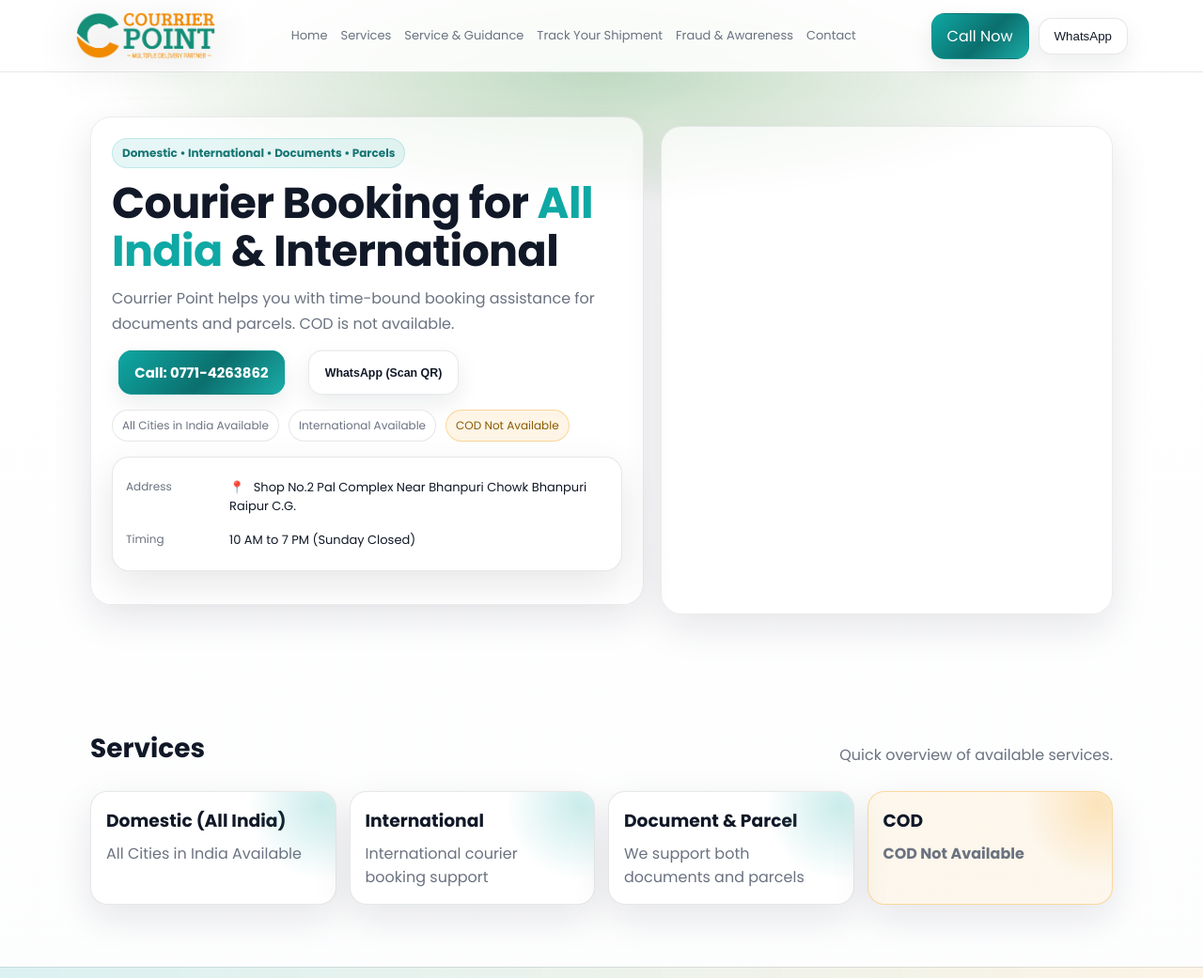
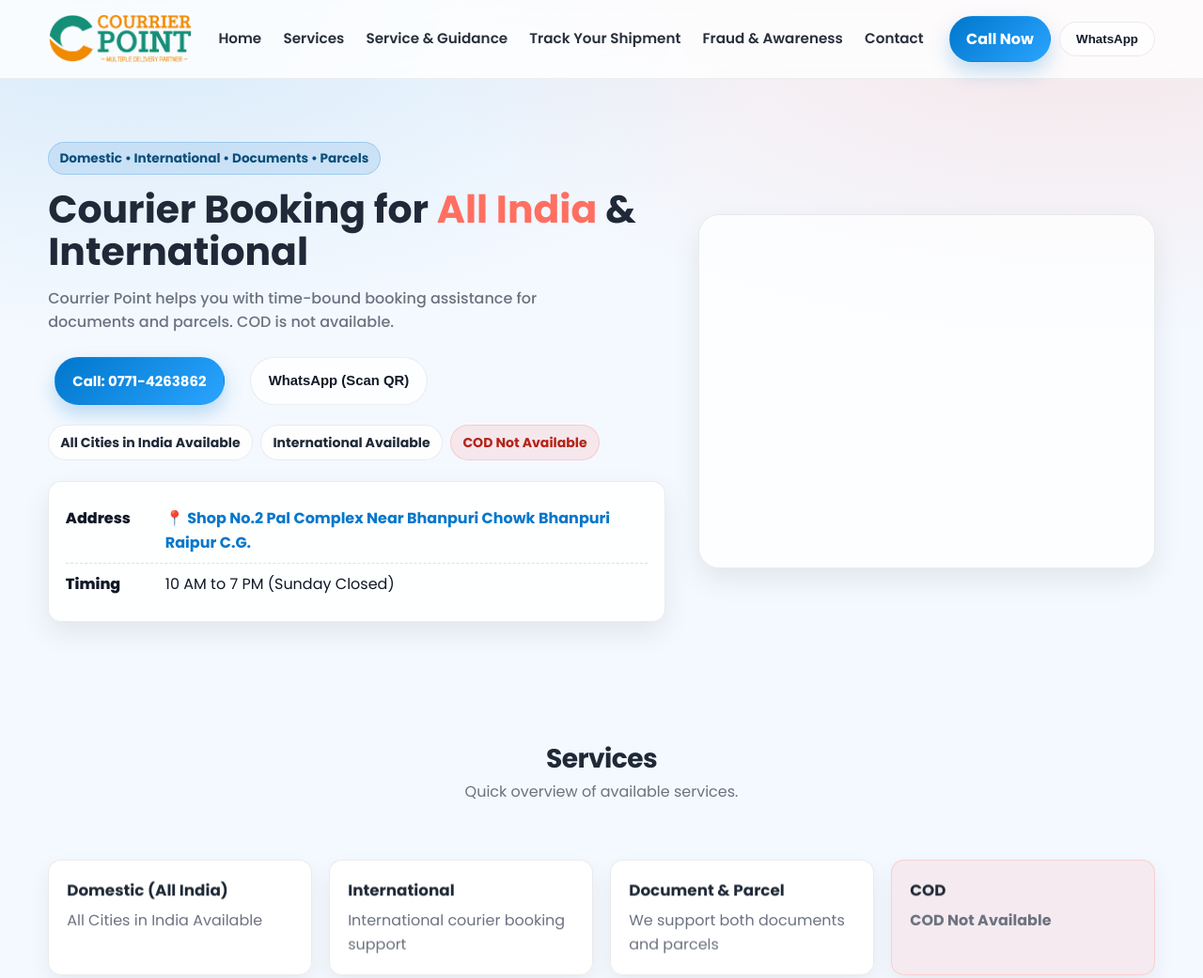
Before and after one commit to ss99227-design/courrier-point, a plain HTML site: page index.html in a window 1280 px wide. Shown: the top 1041 px of the page at 94% size. Drawn offline with nearby package versions, Linux system fonts and the light colour scheme; no server answers.

Commit message:
styles.css

```diff
--- a/styles.css
+++ b/styles.css
@@ -1,365 +1,463 @@
+/*─────────────────────────────────────
+  Reset + Variables
+─────────────────────────────────────*/
+*,
+*::before,
+*::after { margin: 0; padding: 0; box-sizing: border-box; }
+
 :root{
-  --teal:#0FA8A4;
-  --teal-dark:#0B6F6D;
-  --orange:#F59E0B;
-
-  --bg:#F7F9FC;
-  --text:#111827;
-  --muted:#6B7280;
-
-  --card:#FFFFFF;
-  --border:rgba(17,24,39,.10);
-  --shadow:0 14px 40px rgba(17,24,39,.10);
+  --primary:#0077cc;
+  --accent:#ff6f61;
+  --text:#1f2937;
+  --muted:#6b7280;
+  --bg:#f4f9ff;
+  --card:#ffffff;
+  --border:rgba(0,0,0,0.08);
+  --shadow:0 12px 30px rgba(0,0,0,0.08);
+  --radius:14px;
+  --radius-sm:10px;
+  --ease:cubic-bezier(.2,.9,.2,1);
 }
 
-*{box-sizing:border-box}
-html{scroll-behavior:smooth}
+html{ scroll-behavior:smooth; }
 body{
-  margin:0;
-  font-family:Poppins, system-ui, -apple-system, Segoe UI, Roboto, Arial, sans-serif;
-  color:var(--text);
-  background:linear-gradient(180deg, #fff, var(--bg));
+  font-family:'Poppins',system-ui,-apple-system,Segoe UI,Roboto,Arial,sans-serif;
+  background: radial-gradient(1200px 600px at 10% 0%, rgba(0,119,204,0.12), transparent 60%),
+              radial-gradient(1200px 600px at 90% 0%, rgba(255,111,97,0.14), transparent 60%),
+              var(--bg);
+  color: var(--text);
+  line-height:1.6;
+  overflow-x:hidden;
 }
 
-.container{max-width:1120px;margin:0 auto;padding:0 16px}
-.section{padding:66px 0}
-.section--soft{background:rgba(15,168,164,.06)}
-.section--inner{padding:0;margin-top:24px}
+.container{ width: min(1200px, 92%); margin: 0 auto; }
+a{ color: inherit; text-decoration:none; }
+ul{ padding-left: 1.1rem; }
+.u-accent{ color: var(--accent); }
 
-h1{
-  font-size:46px;
-  line-height:1.1;
-  letter-spacing:-.6px;
-  margin:0 0 12px;
+/*─────────────────────────────────────
+  Header / Nav
+─────────────────────────────────────*/
+.header{
+  position: sticky;
+  top: 0;
+  z-index: 50;
+  background: rgba(255,255,255,0.82);
+  backdrop-filter: blur(10px);
+  -webkit-backdrop-filter: blur(10px);
+  border-bottom: 1px solid rgba(0,0,0,0.06);
 }
-h2{font-size:28px;margin:0 0 10px}
-h3{margin:18px 0 8px}
-h4{margin:16px 0 8px}
-p{margin:0 0 12px}
+
+.header__inner{
+  display:flex;
+  align-items:center;
+  justify-content:space-between;
+  padding: .9rem 0;
+  gap: 1rem;
+}
+
+.brand__logo--big{ height: 54px; width:auto; display:block; }
+
+.nav{
+  display:flex;
+  gap: 1.05rem;
+  flex-wrap: wrap;
+  justify-content: center;
+}
+.nav a{
+  font-weight:600;
+  font-size: .95rem;
+  color: #111827;
+  opacity: .9;
+  position: relative;
+  padding: .35rem .2rem;
+}
+.nav a::after{
+  content:"";
+  position:absolute;
+  left:0; bottom:0;
+  width:0%;
+  height:2px;
+  background: linear-gradient(90deg, var(--accent), var(--primary));
+  transition: width .25s var(--ease);
+}
+.nav a:hover::after{ width:100%; }
+
+.header__cta{ display:flex; gap:.6rem; align-items:center; }
+
+/*─────────────────────────────────────
+  Buttons
+─────────────────────────────────────*/
+.btn{
+  display:inline-flex;
+  align-items:center;
+  justify-content:center;
+  gap:.45rem;
+  padding:.65rem 1.05rem;
+  border-radius: 999px;
+  font-weight:700;
+  border: 1px solid transparent;
+  cursor:pointer;
+  transition: transform .15s var(--ease), box-shadow .2s var(--ease), background .2s var(--ease), color .2s var(--ease);
+  user-select:none;
+  white-space:nowrap;
+}
+.btn:active{ transform: translateY(1px); }
+
+.btn--primary{
+  background: linear-gradient(135deg, var(--primary), #2aa4ff);
+  color:#fff;
+  box-shadow: 0 10px 22px rgba(0,119,204,0.25);
+}
+.btn--primary:hover{ box-shadow: 0 14px 30px rgba(0,119,204,0.32); }
+
+.btn--ghost{
+  background: rgba(255,255,255,0.75);
+  border-color: var(--border);
+  color:#111827;
+}
+.btn--ghost:hover{
+  background:#111827;
+  color:#fff;
+  box-shadow: 0 14px 30px rgba(17,24,39,0.18);
+}
+
+.btn--lg{ padding:.85rem 1.25rem; font-size:1rem; }
+
+/*─────────────────────────────────────
+  Sections
+─────────────────────────────────────*/
+.section{ padding: 4.5rem 0; }
+.section--home{ padding: 4.2rem 0 3.2rem; }
+.section--soft{ background: rgba(255,255,255,0.45); }
+.section--ribbon{
+  background: linear-gradient(135deg, rgba(0,119,204,0.10), rgba(255,111,97,0.10));
+  border-top: 1px solid rgba(0,0,0,0.05);
+  border-bottom: 1px solid rgba(0,0,0,0.05);
+}
+
+/*─────────────────────────────────────
+  Home Layout
+─────────────────────────────────────*/
+.homeGrid{
+  display:grid;
+  grid-template-columns: 1.15fr .85fr;
+  gap: 2.2rem;
+  align-items:center;
+}
+
+.hero__badge{
+  display:inline-flex;
+  background: rgba(0,119,204,0.12);
+  border: 1px solid rgba(0,119,204,0.22);
+  color:#0b4e7a;
+  padding:.35rem .7rem;
+  border-radius: 999px;
+  font-weight:700;
+  font-size:.85rem;
+}
+
+.hero h1{
+  font-size: clamp(2rem, 3.2vw, 3.1rem);
+  line-height: 1.1;
+  margin-top: .9rem;
+}
 
 .lead{
-  color:var(--muted);
-  font-size:16px;
-  line-height:1.7;
-  max-width:760px;
-}
-.muted{color:var(--muted)}
-.u-accent{color:var(--teal)}
-
-.header{
-  position:fixed;left:0;right:0;top:0;
-  background:rgba(255,255,255,.86);
-  backdrop-filter: blur(10px);
-  border-bottom:1px solid var(--border);
-  z-index:50;
-}
-.header__inner{
-  display:flex;align-items:center;justify-content:space-between;
-  gap:16px;padding:10px 0;
+  margin-top: .9rem;
+  color: var(--muted);
+  font-weight: 500;
+  max-width: 56ch;
 }
 
-/* Brand (logo only) */
-.brand{
-  display:flex;align-items:center;gap:10px;
-  text-decoration:none;color:inherit;
-  min-width:240px;
-}
-.brand--logoOnly{min-width:auto}
-.brand__logo{
-  width:56px;height:56px;object-fit:contain;
-  filter: drop-shadow(0 8px 18px rgba(0,0,0,.14));
-}
-.brand__logo--big{
-  width:150px;
-  height:56px;
-  object-fit:contain;
-  filter: drop-shadow(0 10px 22px rgba(0,0,0,.16));
+.ctaRow{
+  margin-top: 1.4rem;
+  display:flex;
+  flex-wrap: wrap;
+  gap: .8rem;
 }
 
-.nav{display:flex;gap:14px;flex-wrap:wrap;justify-content:center}
-.nav a{color:var(--muted);text-decoration:none;font-size:13px}
-.nav a:hover{color:var(--teal-dark)}
-
-.header__cta{display:flex;gap:10px;align-items:center}
-
-.btn{
-  border:1px solid rgba(17,24,39,.10);
-  background:#fff;
-  color:var(--text);
-  padding:11px 16px;
-  border-radius:14px;
-  text-decoration:none;
-  cursor:pointer;
-  display:inline-flex;align-items:center;justify-content:center;
-  box-shadow: 0 10px 26px rgba(17,24,39,.08);
-  transition:.16s ease;
+.chips{
+  margin-top: 1.2rem;
+  display:flex;
+  flex-wrap: wrap;
+  gap:.55rem;
 }
-.btn:hover{transform:translateY(-2px); box-shadow:0 16px 34px rgba(17,24,39,.12)}
-.btn--primary{
-  color:#fff;border-color:transparent;
-  background:linear-gradient(135deg, var(--teal) 0%, var(--teal-dark) 55%, rgba(15,168,164,.95) 100%);
+.chip{
+  background: rgba(255,255,255,0.85);
+  border: 1px solid var(--border);
+  padding:.4rem .75rem;
+  border-radius: 999px;
+  font-weight: 650;
+  font-size:.88rem;
 }
-.btn--ghost{background:#fff}
-.btn--lg{padding:12px 18px;border-radius:16px;font-weight:700}
-
-/* HOME */
-.section--home{
-  padding-top:124px;
-  position:relative;
-  overflow:hidden;
-}
-.section--home::before{
-  content:"";
-  position:absolute; inset:-120px -120px auto -120px;
-  height:400px;
-  background:
-    radial-gradient(closest-side, rgba(15,168,164,.26), transparent 70%),
-    radial-gradient(closest-side, rgba(245,158,11,.20), transparent 70%);
-  filter: blur(2px);
-  z-index:0;
-}
-.section--home .container{position:relative; z-index:1}
-
-.homeGrid{
-  display:grid;
-  grid-template-columns: 1.1fr .9fr;
-  gap:18px;
-  align-items:stretch;
+.chip--warn{
+  background: rgba(255,111,97,0.12);
+  border-color: rgba(255,111,97,0.25);
+  color:#b42318;
 }
 
-.hero{
-  background:rgba(255,255,255,.7);
-  border:1px solid rgba(17,24,39,.08);
-  border-radius:22px;
-  padding:22px;
-  box-shadow:var(--shadow);
-}
-.hero__badge{
-  display:inline-flex;
-  font-size:12px;
-  color:rgba(11,111,109,.95);
-  background:rgba(15,168,164,.10);
-  border:1px solid rgba(15,168,164,.18);
-  padding:6px 10px;
-  border-radius:999px;
-  font-weight:700;
-  margin-bottom:12px;
+.infoCard{
+  margin-top: 1.4rem;
+  background: rgba(255,255,255,0.9);
+  border: 1px solid var(--border);
+  border-radius: var(--radius);
+  padding: 1.1rem 1.1rem;
+  box-shadow: var(--shadow);
 }
 
+.infoCard__row{
+  display:grid;
+  grid-template-columns: 90px 1fr;
+  gap: 1rem;
+  padding: .55rem 0;
+  border-bottom: 1px dashed rgba(0,0,0,0.12);
+}
+.infoCard__row:last-child{ border-bottom: 0; }
+
+.infoCard__k{ font-weight:800; color:#111827; }
+.infoCard__v{ color:#111827; }
+.mapLink{ color: var(--primary); font-weight:650; }
+
 .lottieCard{
-  background:rgba(255,255,255,.7);
-  border:1px solid rgba(17,24,39,.08);
-  border-radius:22px;
-  box-shadow:var(--shadow);
-  padding:16px;
+  background: rgba(255,255,255,0.75);
+  border: 1px solid var(--border);
+  border-radius: 22px;
+  box-shadow: var(--shadow);
+  padding: 1.1rem;
+}
+.homeLottie{ width:100%; height: 340px; }
+
+/*─────────────────────────────────────
+  Section Head
+─────────────────────────────────────*/
+.sectionHead{
+  text-align:center;
+  margin-bottom: 2rem;
+}
+.sectionHead h2{
+  font-size: clamp(1.7rem, 2.2vw, 2.2rem);
+  letter-spacing: -0.02em;
+}
+.muted{ color: var(--muted); }
+
+/*─────────────────────────────────────
+  Cards (Services)
+─────────────────────────────────────*/
+.cards{
+  display:grid;
+  grid-template-columns: repeat(4, minmax(0,1fr));
+  gap: 1.1rem;
+}
+.card{
+  background: rgba(255,255,255,0.92);
+  border: 1px solid var(--border);
+  border-radius: var(--radius);
+  padding: 1.2rem;
+  box-shadow: 0 10px 24px rgba(0,0,0,0.06);
+  transition: transform .2s var(--ease), box-shadow .25s var(--ease);
+}
+.card:hover{
+  transform: translateY(-6px);
+  box-shadow: 0 18px 40px rgba(0,0,0,0.10);
+}
+.card--warn{
+  background: rgba(255,111,97,0.10);
+  border-color: rgba(255,111,97,0.22);
+}
+
+.card h3{ font-size: 1.05rem; }
+.card p{ color: var(--muted); margin-top: .4rem; }
+
+/*─────────────────────────────────────
+  Guidance
+─────────────────────────────────────*/
+.ribbonTitle{
+  text-align:center;
+  font-size: clamp(1.6rem, 2.2vw, 2rem);
+  font-weight: 900;
+  margin-bottom: 1.5rem;
+}
+.contentBox{
+  background: rgba(255,255,255,0.92);
+  border: 1px solid var(--border);
+  border-radius: var(--radius);
+  padding: 1.6rem;
+  box-shadow: var(--shadow);
+}
+.contentBox h3{ margin-top: .9rem; }
+.contentBox p{ color: #374151; margin-top: .4rem; }
+.contentBox h4{ margin-top: 1rem; }
+.contentBox ul{ margin-top: .55rem; color:#374151; }
+
+.twoCol{
+  display:grid;
+  grid-template-columns: 1fr 1fr;
+  gap: 1.1rem;
+  margin-top: 1.1rem;
+}
+.contentMini{
+  background: rgba(244,249,255,0.65);
+  border: 1px solid rgba(0,0,0,0.06);
+  border-radius: var(--radius-sm);
+  padding: 1rem;
+}
+
+.calcBanner{
+  margin-top: 1.2rem;
+  background: rgba(0,119,204,0.08);
+  border: 1px solid rgba(0,119,204,0.18);
+  border-radius: var(--radius);
+  padding: 1rem;
+}
+.calcBanner__title{ font-weight: 900; }
+.mono{ font-family: ui-monospace, SFMono-Regular, Menlo, Monaco, Consolas, "Liberation Mono", "Courier New", monospace; }
+
+/*─────────────────────────────────────
+  Track Grid
+─────────────────────────────────────*/
+.trackGrid{
+  display:grid;
+  grid-template-columns: repeat(6, minmax(0,1fr));
+  gap: .9rem;
+}
+.trackBtn{
   display:flex;
   align-items:center;
   justify-content:center;
-  min-height: 520px;
+  padding: .95rem .8rem;
+  border-radius: 999px;
+  border: 1px solid rgba(0,0,0,0.08);
+  background: linear-gradient(135deg, rgba(0,119,204,0.12), rgba(255,111,97,0.10));
+  font-weight: 900;
+  letter-spacing: .02em;
+  transition: transform .2s var(--ease), box-shadow .25s var(--ease);
 }
-.homeLottie{
-  width:100%;
-  max-width:520px;
-  aspect-ratio: 1 / 1;
+.trackBtn:hover{
+  transform: translateY(-5px);
+  box-shadow: 0 18px 40px rgba(0,0,0,0.10);
 }
 
-.ctaRow{display:flex;gap:12px;flex-wrap:wrap;margin:12px 0 14px}
-.chips{display:flex;gap:10px;flex-wrap:wrap;margin-top:10px}
-.chip{
-  background:#fff;border:1px solid var(--border);
-  padding:7px 10px;border-radius:999px;font-size:12px;color:var(--muted);
+/*─────────────────────────────────────
+  Fraud section columns
+─────────────────────────────────────*/
+.cols{
+  columns: 2;
+  column-gap: 1.6rem;
 }
-.chip--warn{
-  border-color:rgba(245,158,11,.35);
-  color:#8a5b00;
-  background:rgba(245,158,11,.10);
+.sep{
+  border:0;
+  border-top: 1px solid rgba(0,0,0,0.12);
+  margin: 1.2rem 0;
 }
 
-.infoCard{
-  margin-top:16px;
-  background:var(--card);
-  border:1px solid var(--border);
-  border-radius:18px;
-  box-shadow:var(--shadow);
-  padding:14px;
+/*─────────────────────────────────────
+  Contact
+─────────────────────────────────────*/
+.contactGrid{
+  display:grid;
+  grid-template-columns: repeat(3, minmax(0,1fr));
+  gap: 1rem;
+  margin-top: 1rem;
 }
-.infoCard__row{
-  display:grid;
-  grid-template-columns:100px 1fr;
-  gap:10px;
-  padding:8px 0;
+.contactItem{
+  background: rgba(255,255,255,0.92);
+  border: 1px solid var(--border);
+  border-radius: var(--radius);
+  padding: 1.05rem;
+  box-shadow: 0 10px 24px rgba(0,0,0,0.06);
 }
-.infoCard__k{color:var(--muted);font-size:12px}
-.infoCard__v{font-size:13px}
-.mapLink{color:inherit;text-decoration:none}
-.mapLink:hover{color:var(--teal-dark)}
-.icon{margin-right:6px}
-
-/* Section head */
-.sectionHead{
-  display:flex;
-  align-items:flex-end;
-  justify-content:space-between;
-  gap:12px;
-  flex-wrap:wrap;
-  margin-bottom:14px;
+.contactItem--wide{ grid-column: 1 / -1; }
+.contactItem__k{ font-weight: 900; }
+.contactItem__v{ color:#111827; font-weight:650; }
+.linkBtn{
+  background: none;
+  border: none;
+  padding: 0;
+  cursor: pointer;
+  color: var(--primary);
+  font-weight: 800;
 }
 
-/* Cards */
-.cards{display:grid;grid-template-columns:repeat(4, 1fr);gap:14px}
-.card{
-  position:relative;
-  overflow:hidden;
-  background:var(--card);
-  border:1px solid var(--border);
-  border-radius:18px;
-  box-shadow:var(--shadow);
-  padding:16px;
-}
-.card::before{
-  content:"";
-  position:absolute; inset:-70px -70px auto auto;
-  width:170px;height:170px;border-radius:999px;
-  background:radial-gradient(circle, rgba(15,168,164,.22), transparent 65%);
-}
-.card--warn{border-color:rgba(245,158,11,.35);background:rgba(245,158,11,.07)}
-.card--warn::before{
-  background:radial-gradient(circle, rgba(245,158,11,.22), transparent 65%);
-}
-.card h3{margin:0 0 8px}
-.card p{margin:0;color:var(--muted)}
-
-/* Ribbon */
-.section--ribbon{
-  background:linear-gradient(90deg, rgba(15,168,164,.14), rgba(245,158,11,.10));
-  border-top:1px solid var(--border);
-  border-bottom:1px solid var(--border);
-}
-.ribbonTitle{
-  display:inline-block;
-  background:linear-gradient(180deg, var(--teal), var(--teal-dark));
-  color:#fff;padding:10px 14px;border-radius:999px;
-  font-weight:800;margin-bottom:14px;
-}
-
-.contentBox{
-  background:var(--card);
-  border:1px solid var(--border);
-  border-radius:20px;
-  box-shadow:var(--shadow);
-  padding:18px;
-}
-
-.twoCol{display:grid;grid-template-columns:1fr 1fr;gap:12px}
-.contentMini{
-  border:1px solid rgba(17,24,39,.08);
-  background:linear-gradient(180deg, #fff, rgba(15,168,164,.04));
-  border-radius:16px;
-  padding:14px;
-}
-
-.calcBanner{
-  margin-top:14px;
-  background:rgba(15,168,164,.08);
-  border:1px solid rgba(15,168,164,.18);
-  padding:14px;border-radius:16px;
-}
-.calcBanner__title{font-weight:800;margin-bottom:6px}
-.mono{
-  font-family: ui-monospace, SFMono-Regular, Menlo, Monaco, Consolas, "Liberation Mono", "Courier New", monospace;
-}
-
-.sep{border:none;border-top:1px solid var(--border);margin:18px 0}
-
-/* Columns lists */
-.cols{columns:2;column-gap:22px}
-.cols li{break-inside:avoid}
-
-/* Track */
-.trackGrid{display:grid;grid-template-columns:repeat(3, 1fr);gap:12px;margin-top:14px}
-.trackBtn{
-  text-decoration:none;color:var(--text);
-  background:#fff;border:1px solid var(--border);
-  padding:14px;border-radius:16px;
-  text-align:center;font-weight:800;
-  box-shadow:var(--shadow);
-  transition:.15s ease;
-}
-.trackBtn:hover{transform:translateY(-2px); border-color:rgba(15,168,164,.35)}
-
-/* Contact */
-.contactGrid{display:grid;grid-template-columns:repeat(2, 1fr);gap:12px}
-.contactItem{
-  background:#fff;border:1px solid var(--border);
-  border-radius:16px;padding:12px;
-  box-shadow: 0 10px 26px rgba(17,24,39,.06);
-}
-.contactItem--wide{grid-column:1 / -1}
-.contactItem__k{font-size:12px;color:var(--muted);margin-bottom:4px}
-.contactItem__v{font-weight:700}
-.linkBtn{
-  background:none;border:none;padding:0;color:var(--teal-dark);
-  font:inherit;font-weight:800;text-align:left;cursor:pointer;
-}
-.linkBtn:hover{text-decoration:underline}
-
-/* Footer */
+/*─────────────────────────────────────
+  Footer
+─────────────────────────────────────*/
 .footer{
-  margin-top:24px;
-  border-top:1px solid var(--border);
-  padding:20px 0 10px;
+  padding: 2.4rem 0;
+  border-top: 1px solid rgba(0,0,0,0.06);
+  margin-top: 2rem;
 }
 .footer__inner{
-  display:flex;gap:16px;
+  display:flex;
+  align-items:flex-start;
   justify-content:space-between;
-  align-items:flex-start;
-  flex-wrap:wrap
+  gap: 1.2rem;
+  flex-wrap: wrap;
 }
-.footer__brand{font-weight:900}
-.footer__muted{color:var(--muted);font-size:12px;max-width:760px}
+.footer__brand{ font-weight: 1000; font-size: 1.15rem; }
+.footer__muted{ color: var(--muted); font-size: .92rem; max-width: 65ch; }
 
-/* Modal */
+/*─────────────────────────────────────
+  Modal (WhatsApp)
+─────────────────────────────────────*/
 .modal{
-  width:min(520px, 92vw);
-  border:none;border-radius:18px;
-  padding:0;
-  box-shadow:var(--shadow);
+  border: none;
+  padding: 0;
+  background: transparent;
 }
-.modal::backdrop{background:rgba(17,24,39,.55)}
+.modal::backdrop{
+  background: rgba(0,0,0,0.55);
+  backdrop-filter: blur(2px);
+}
+.modalCard{
+  width: min(420px, 92vw);
+  background: rgba(255,255,255,0.96);
+  border: 1px solid rgba(255,255,255,0.35);
+  border-radius: 18px;
+  box-shadow: 0 30px 70px rgba(0,0,0,0.22);
+  overflow: hidden;
+}
 .modal__header{
-  display:flex;align-items:center;justify-content:space-between;
-  padding:14px 14px;border-bottom:1px solid var(--border);
+  display:flex;
+  align-items:center;
+  justify-content:space-between;
+  padding: .85rem 1rem;
+  background: linear-gradient(135deg, var(--primary), var(--accent));
+  color: #fff;
 }
-.modal__title{font-weight:900}
+.modal__title{ font-weight: 900; }
 .modal__close{
-  border:1px solid var(--border);
-  background:#fff;border-radius:12px;
-  width:38px;height:38px;cursor:pointer;
+  background: rgba(255,255,255,0.18);
+  border: 1px solid rgba(255,255,255,0.3);
+  color: #fff;
+  width: 38px;
+  height: 38px;
+  border-radius: 999px;
+  cursor:pointer;
 }
-.modal__body{padding:16px;display:flex;justify-content:center}
-.qrImg{
-  width:min(360px, 100%);
-  height:auto;
-  border-radius:14px;
-  border:1px solid var(--border)
+.modal__body{
+  padding: 1rem;
+  display:flex;
+  justify-content:center;
+  align-items:center;
 }
+.qrImg{ width: 260px; max-width: 80%; height: auto; border-radius: 14px; }
 
-/* Responsive */
-@media (max-width: 920px){
-  .nav{display:none}
-  h1{font-size:36px}
-  .homeGrid{grid-template-columns:1fr}
-  .lottieCard{min-height:340px}
-  .homeLottie{max-width:360px}
-  .cards{grid-template-columns:1fr 1fr}
-  .trackGrid{grid-template-columns:1fr 1fr}
-  .cols{columns:1}
-  .twoCol{grid-template-columns:1fr}
+/*─────────────────────────────────────
+  Responsive
+─────────────────────────────────────*/
+@media (max-width: 980px){
+  .homeGrid{ grid-template-columns: 1fr; }
+  .homeLottie{ height: 300px; }
+  .cards{ grid-template-columns: repeat(2, minmax(0,1fr)); }
+  .trackGrid{ grid-template-columns: repeat(3, minmax(0,1fr)); }
+  .contactGrid{ grid-template-columns: 1fr; }
+  .contactItem--wide{ grid-column: auto; }
+  .cols{ columns: 1; }
 }
 @media (max-width: 520px){
-  h1{font-size:32px}
-  .cards{grid-template-columns:1fr}
-  .trackGrid{grid-template-columns:1fr}
-  .infoCard__row{grid-template-columns:84px 1fr}
-  .brand__logo--big{width:120px;height:48px}
+  .nav{ gap: .7rem; }
+  .brand__logo--big{ height: 46px; }
+  .btn--lg{ width: 100%; }
+  .trackGrid{ grid-template-columns: repeat(2, minmax(0,1fr)); }
 }
```
